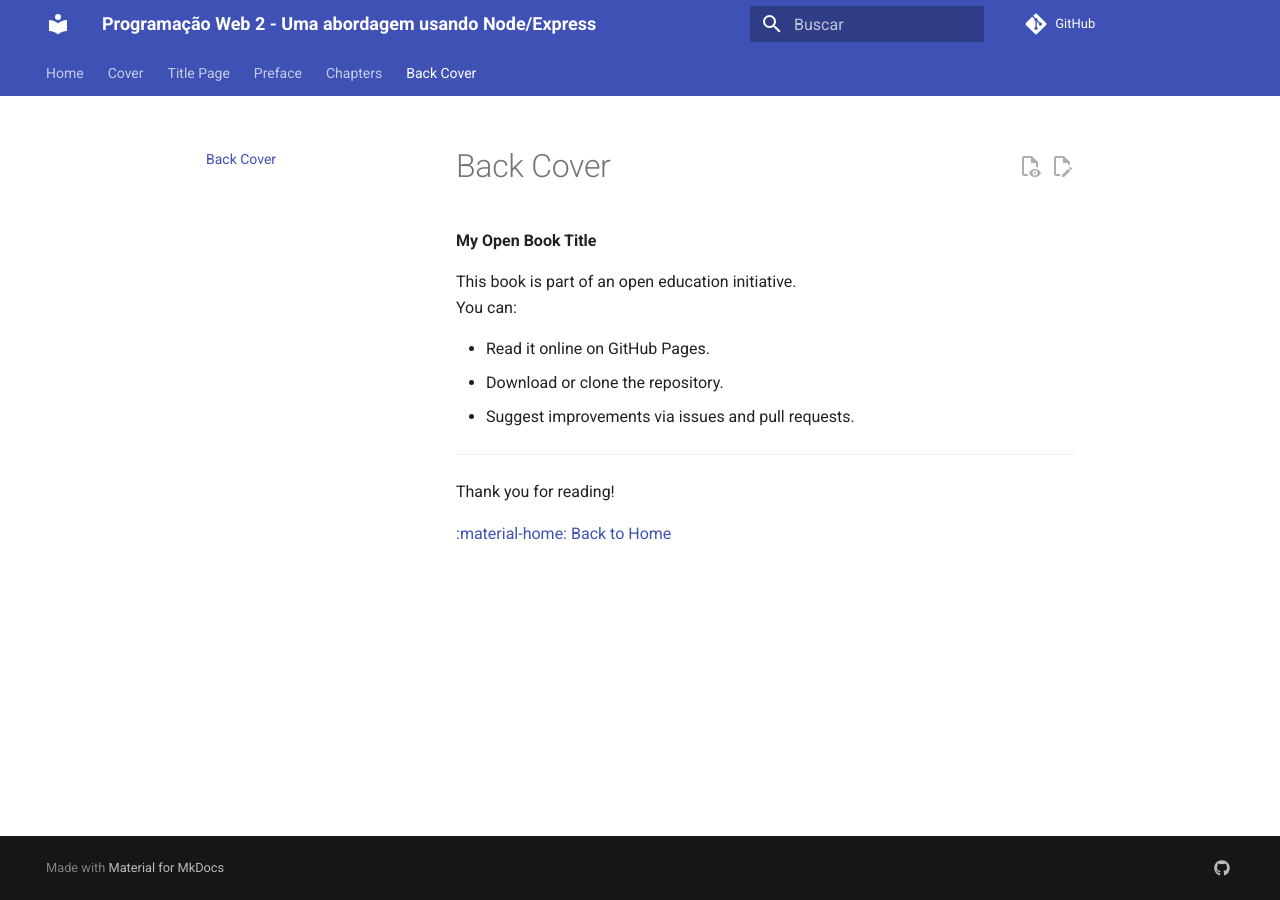
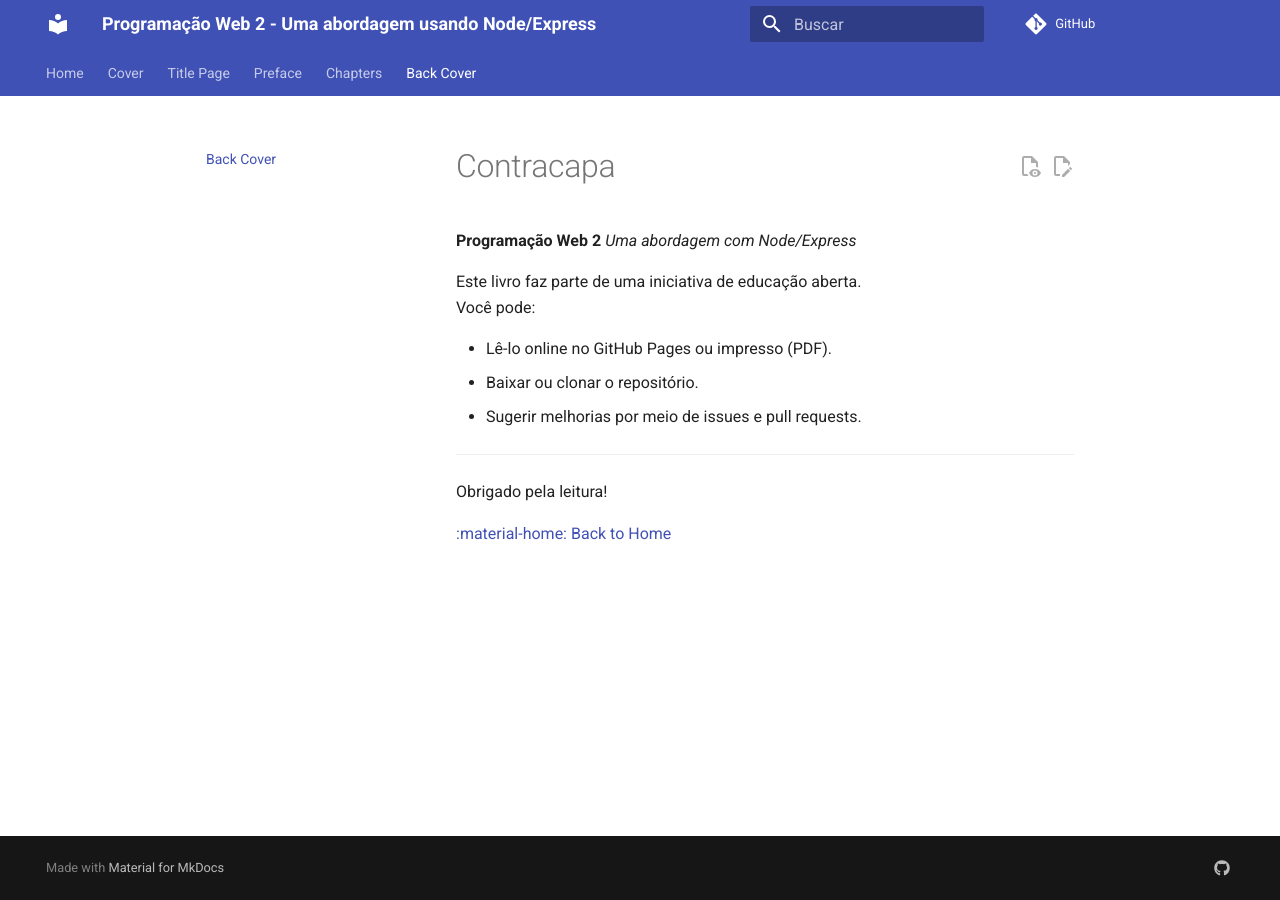
Before and after one commit to leofernandesmo/pweb2-book, an MkDocs documentation site: the page built from docs/back-cover.md, in a window 1280 px wide. Built offline with MkDocs 1.6.1 and Material for MkDocs 9.7.7, drawn with Linux system fonts in a browser that asks for light colours; comment, search, counter and statistics services are not loaded.

Commit message:
Translate back cover content to Portuguese

```diff
--- a/docs/back-cover.md
+++ b/docs/back-cover.md
@@ -1,16 +1,17 @@
-# Back Cover
+# Contracapa
 
-**My Open Book Title**
+**Programação Web 2**
+_Uma abordagem com Node/Express_
 
-This book is part of an open education initiative.
-You can:
+Este livro faz parte de uma iniciativa de educação aberta.
+Você pode:
 
-- Read it online on GitHub Pages.
-- Download or clone the repository.
-- Suggest improvements via issues and pull requests.
+- Lê-lo online no GitHub Pages ou impresso (PDF).
+- Baixar ou clonar o repositório.
+- Sugerir melhorias por meio de issues e pull requests.
 
 ---
 
-Thank you for reading!
+Obrigado pela leitura!
 
 [:material-home: Back to Home](index.md)
```
